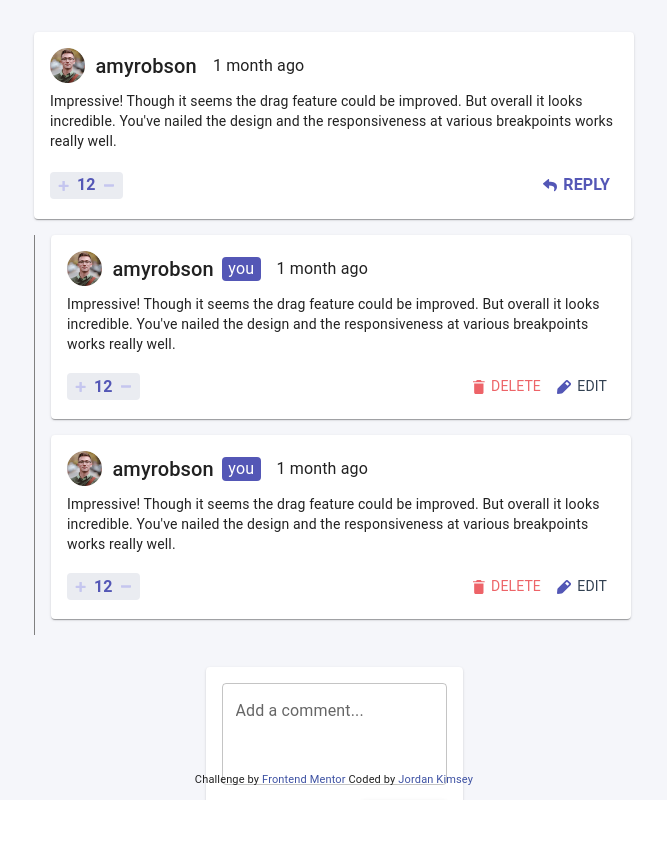
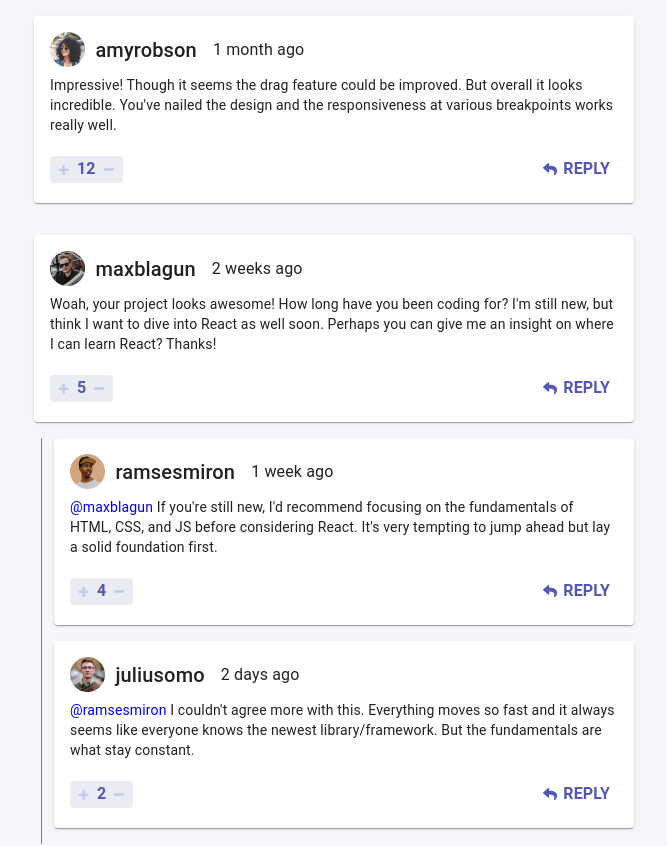
Before and after one commit to jordankimsey/comments_section, a Next.js app: page / in a window 1280 px wide. Shown: the top 846 px of the page, without its empty margins (306-973 px from the left). Before the commit the page ends 800 px from the top, so only its background shows below. Built offline with nearby package versions, Linux system fonts and the light colour scheme.

Commit message:
Added comments style

```diff
--- a/components/Comment.tsx
+++ b/components/Comment.tsx
@@ -9,25 +9,42 @@ import Delete from '../public/images/icon-delete.svg';
 import React from 'react';
 import CommentReply from './CommentReply';
 
-const Comment = () => {
-  const isUser = false;
+export type Comment = {
+  id: number
+  content: String
+  createdAt: string
+  score: number
+  user: {username: string, image: {png: string, webp: string}}
+  replies: ReplyType[]
+}
+
+export type ReplyType = {
+  id: number;
+  content: String;
+  createdAt: string;
+  score: number;
+  replyingTo: string;
+  user: { username: string; image: { png: string; webp: string } };
+};
+
+const Comment = ({content, currentUser} : {content: Comment, currentUser: string}) => {
   const theme = useTheme();
   return (
     <Box>
-      <Card sx={{ maxWidth: 'sm', mx: 2, my: 2, mt: 4, px: 2, py: 2 }}>
+      <Card sx={{ maxWidth: 'sm', mx: 2, my: 2, mt: 2, px: 2, py: 2 }}>
         <Box sx={{ display: 'flex', alignItems: 'center' }}>
           {/* image */}
           <Image
-            src={'/images/avatars/image-juliusomo.png'}
+            src={content.user.image.png}
             alt='avatar'
             width={35}
             height={35}
           />
           {/* name */}
           <Typography variant='h6' sx={{ pl: 1.3 }}>
-            amyrobson
+            {content.user.username}
           </Typography>
-          {isUser && (
+          {currentUser === content.user.username && (
             <Box>
               <Typography
                 sx={{
@@ -44,15 +61,11 @@ const Comment = () => {
           )}
           {/* time */}
           <Typography variant='body1' sx={{ pl: 2 }}>
-            1 month ago
+            {content.createdAt}
           </Typography>
         </Box>
         <Box sx={{ pt: 1 }}>
-          <Typography variant='body2'>
-            Impressive! Though it seems the drag feature could be improved. But
-            overall it looks incredible. You've nailed the design and the
-            responsiveness at various breakpoints works really well.
-          </Typography>
+          <Typography variant='body2'>{content.content}</Typography>
         </Box>
         <Box
           sx={{
@@ -82,7 +95,7 @@ const Comment = () => {
             <Typography
               sx={{ color: theme.palette.primary.main, fontWeight: 'bold' }}
             >
-              12
+              {content.score}
             </Typography>
             {/* decrement votes */}
             <IconButton
@@ -94,7 +107,7 @@ const Comment = () => {
           </Box>
           {/* reply */}
           <Box>
-            {isUser ? (
+            {currentUser === content.user.username ? (
               <>
                 <Button
                   aria-label='delete'
@@ -105,7 +118,7 @@ const Comment = () => {
                   <Typography
                     sx={{
                       fontSize: '14px',
-                      color: theme.palette.primary.contrastText,
+                      color: theme.palette.primary.dark,
                       ml: 0.8,
                     }}
                   >
@@ -149,21 +162,19 @@ const Comment = () => {
           </Box>
         </Box>
       </Card>
-
-      <Box
-        sx={{
-          display: 'flex',
-          flexDirection: 'column',
-          px: 2,
-          mb: 4,
-          ml: 2,
-          justifyContent: 'flex-end',
-          borderLeft: '1px solid grey',
-        }}
-      >
-            <CommentReply />
-            <CommentReply />
-      </Box>
+      {content.replies && (
+        <Box sx={{display: 'flex', flexDirection: 'column', alignItems: 'flex-end', px: 2}}>
+            <Box sx={{ borderLeft: '1px solid grey' }}>
+            {content.replies.map((content) => (
+              <CommentReply
+                data={content}
+                key={content.id}
+                currentUser={currentUser}
+              />
+            ))}
+          </Box>
+        </Box>
+      )}
     </Box>
   );
 };
--- a/components/CommentReply.tsx
+++ b/components/CommentReply.tsx
@@ -7,10 +7,9 @@ import Minus from '../public/images/icon-minus.svg';
 import Reply from '../public/images/icon-reply.svg';
 import Edit from '../public/images/icon-edit.svg';
 import Delete from '../public/images/icon-delete.svg';
+import {ReplyType} from './Comment'
 
-
-const CommentReply = () => {
-      const isUser = true;
+const CommentReply = ({data, currentUser} : {data: ReplyType, currentUser: string}) => {
     const theme = useTheme();
   return (
     <Card
@@ -20,6 +19,7 @@ const CommentReply = () => {
         py: 2,
         mb: 2,
         px: 2,
+        ml: 1.5
       }}
     >
       <Box
@@ -27,23 +27,23 @@ const CommentReply = () => {
           display: 'flex',
           flexDirection: 'column',
           justifyContent: 'space-between',
-        //   backgroundColor: 'red',
+          //   backgroundColor: 'red',
         }}
       >
-        <Box sx={{  }}>
+        <Box sx={{}}>
           <Box sx={{ display: 'flex', alignItems: 'center' }}>
             {/* image */}
             <Image
-              src={'/images/avatars/image-juliusomo.png'}
+              src={data.user.image.png}
               alt='avatar'
               width={35}
               height={35}
             />
             {/* name */}
             <Typography variant='h6' sx={{ pl: 1.3 }}>
-              amyrobson
+              {data.user.username}
             </Typography>
-            {isUser && (
+            {data.user.username === currentUser && (
               <Box>
                 <Typography
                   sx={{
@@ -60,14 +60,13 @@ const CommentReply = () => {
             )}
             {/* time */}
             <Typography variant='body1' sx={{ pl: 2 }}>
-              1 month ago
+              {data.createdAt}
             </Typography>
           </Box>
           <Box sx={{ pt: 1 }}>
             <Typography variant='body2'>
-              Impressive! Though it seems the drag feature could be improved.
-              But overall it looks incredible. You've nailed the design and the
-              responsiveness at various breakpoints works really well.
+              <span style={{ color: 'blue' }}>@{data.replyingTo}</span>{' '}
+              {data.content}
             </Typography>
           </Box>
         </Box>
@@ -100,7 +99,7 @@ const CommentReply = () => {
               <Typography
                 sx={{ color: theme.palette.primary.main, fontWeight: 'bold' }}
               >
-                12
+                {data.score}
               </Typography>
               {/* decrement votes */}
               <IconButton
@@ -112,7 +111,7 @@ const CommentReply = () => {
             </Box>
             {/* reply */}
             <Box>
-              {isUser ? (
+              {data.user.username === currentUser ? (
                 <>
                   <Button
                     aria-label='delete'
--- /dev/null
+++ b/components/CommentWithReply.tsx
@@ -0,0 +1,25 @@
+import { Box } from '@mui/material'
+import React from 'react'
+import Comment from './Comment'
+
+export type CommentsType = {
+  currentUser: { userName: string; image: { png: string } };
+  comments: Comment;
+};
+
+const CommentWithReply = ({data}: {data: CommentsType}) => {
+  return (
+    <Box>
+      {data.comments.map((comment, index) => (
+        <Box key={comment.id}>
+          <Comment
+            content={comment}
+            currentUser={data.currentUser.userName}
+          />
+        </Box>
+      ))}
+    </Box>
+  );
+}
+
+export default CommentWithReply
--- a/components/Reply.tsx
+++ b/components/Reply.tsx
@@ -8,7 +8,7 @@ const Reply = () => {
   const theme = useTheme();
   return (
     <Card
-      sx={{ mx: 2, px: 2, py: 2, backgroundColor: 'white', maxWidth: 'sm'}}
+      sx={{ mx: 2, mt: 2, px: 2, py: 2, backgroundColor: 'white', minWidth: '350px'}}
     >
       <TextField
         id=''
--- a/pages/index.tsx
+++ b/pages/index.tsx
@@ -1,3 +1,4 @@
+import {useState} from 'react'
 import Head from 'next/head';
 import Image from 'next/image';
 import styles from '../styles/Home.module.css';
@@ -6,9 +7,13 @@ import { useTheme } from '@mui/material/styles';
 import Footer from '../components/Footer';
 import Comment from '../components/Comment';
 import Reply from '../components/Reply';
+import data from '../public/data.json'
+import CommentWithReply from '../components/CommentWithReply';
 
 export default function Home() {
   const theme = useTheme();
+  const [commentsData, setComments] = useState(data)
+
   return (
     <>
       <Head>
@@ -29,14 +34,17 @@ export default function Home() {
             display: 'flex',
             flexDirection: 'column',
             alignItems: 'center',
+            pb: 10
           }}
         >
-          <Comment />
+          <CommentWithReply data={commentsData} />
+          {/* map over comments */}
+
           <Reply />
         </Box>
-        <footer className={styles.footer}>
+        {/* <footer className={styles.footer}>
           <Footer />
-        </footer>
+        </footer> */}
       </div>
     </>
   );
--- a/public/data.json
+++ b/public/data.json
@@ -1,7 +1,7 @@
 {
   "currentUser": {
     "image": {
-      "png": "./images/avatars/image-juliusomo.png",
+      "png": "/images/avatars/image-juliusomo.png",
       "webp": "./images/avatars/image-juliusomo.webp"
     },
     "username": "juliusomo"
@@ -14,7 +14,7 @@
       "score": 12,
       "user": {
         "image": {
-          "png": "./images/avatars/image-amyrobson.png",
+          "png": "/images/avatars/image-amyrobson.png",
           "webp": "./images/avatars/image-amyrobson.webp"
         },
         "username": "amyrobson"
@@ -28,7 +28,7 @@
       "score": 5,
       "user": {
         "image": {
-          "png": "./images/avatars/image-maxblagun.png",
+          "png": "/images/avatars/image-maxblagun.png",
           "webp": "./images/avatars/image-maxblagun.webp"
         },
         "username": "maxblagun"
@@ -42,7 +42,7 @@
           "replyingTo": "maxblagun",
           "user": {
             "image": {
-              "png": "./images/avatars/image-ramsesmiron.png",
+              "png": "/images/avatars/image-ramsesmiron.png",
               "webp": "./images/avatars/image-ramsesmiron.webp"
             },
             "username": "ramsesmiron"
@@ -56,7 +56,7 @@
           "replyingTo": "ramsesmiron",
           "user": {
             "image": {
-              "png": "./images/avatars/image-juliusomo.png",
+              "png": "/images/avatars/image-juliusomo.png",
               "webp": "./images/avatars/image-juliusomo.webp"
             },
             "username": "juliusomo"
--- a/styles/Home.module.css
+++ b/styles/Home.module.css
@@ -7,7 +7,7 @@
 }
 
 .container {
-   height: 100vh;
+   min-height: 100vh;
    overflow-y: auto;
    position: relative;
    background-color: hsl(228, 33%, 97%);
```
